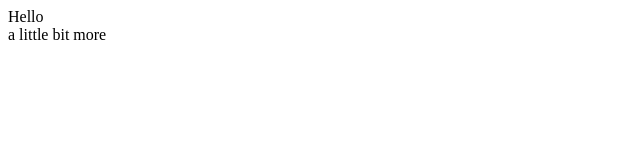
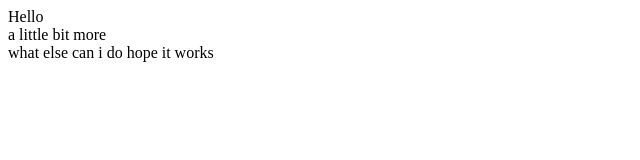
Before and after one commit to mariagoryachkina/demo-repo, a plain HTML site: page index.html in a window 1280 px wide. Shown: the whole page, without its empty margins (0-640 px from the left). Drawn offline with Linux system fonts and the light colour scheme.

Commit message:
hope it works

```diff
--- a/index.html
+++ b/index.html
@@ -1,2 +1,3 @@
 <div>Hello</div>
 a little bit more
+<div>what else can i do hope it works</div>
```
Also changed, not shown: 1 other file.
